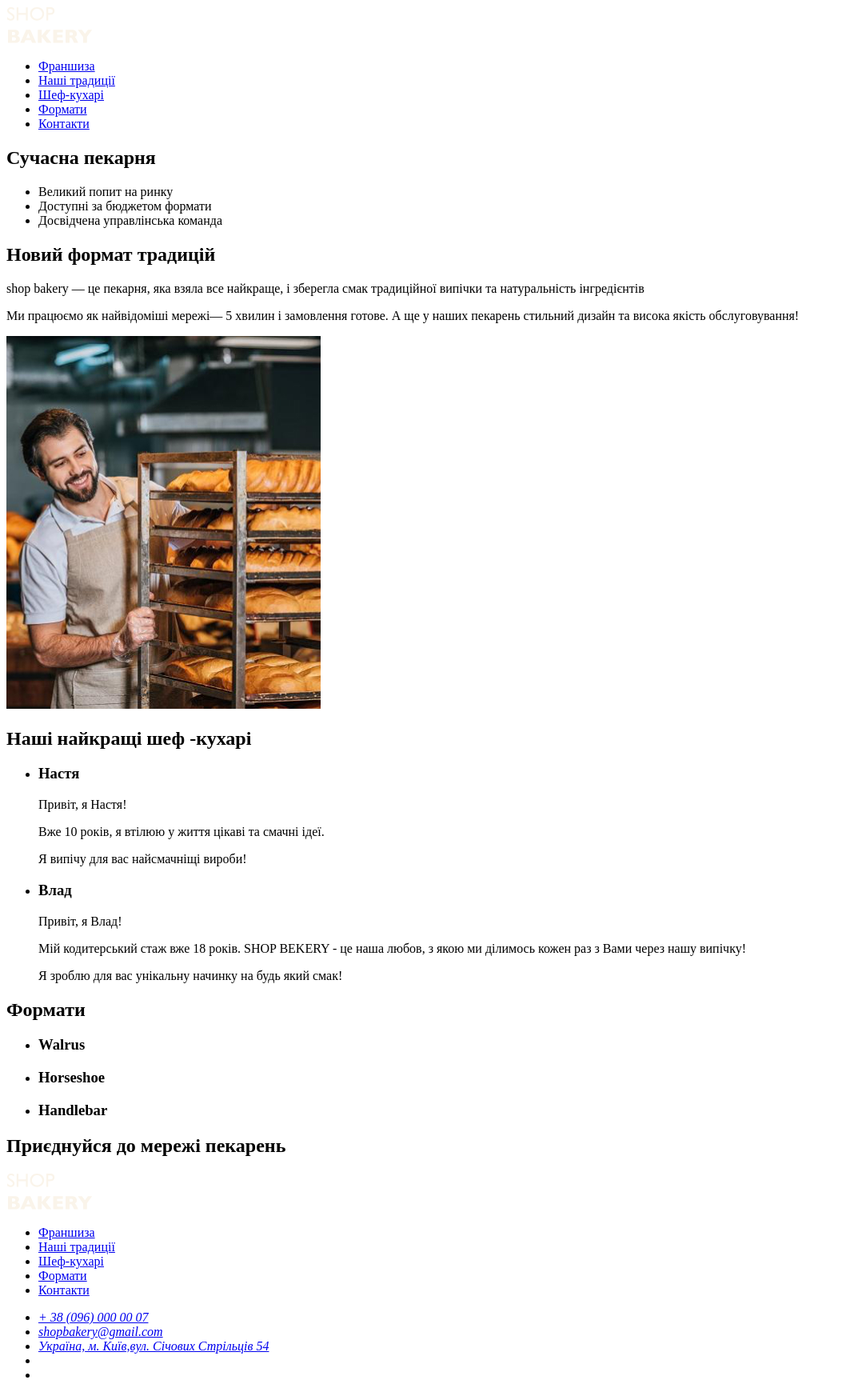
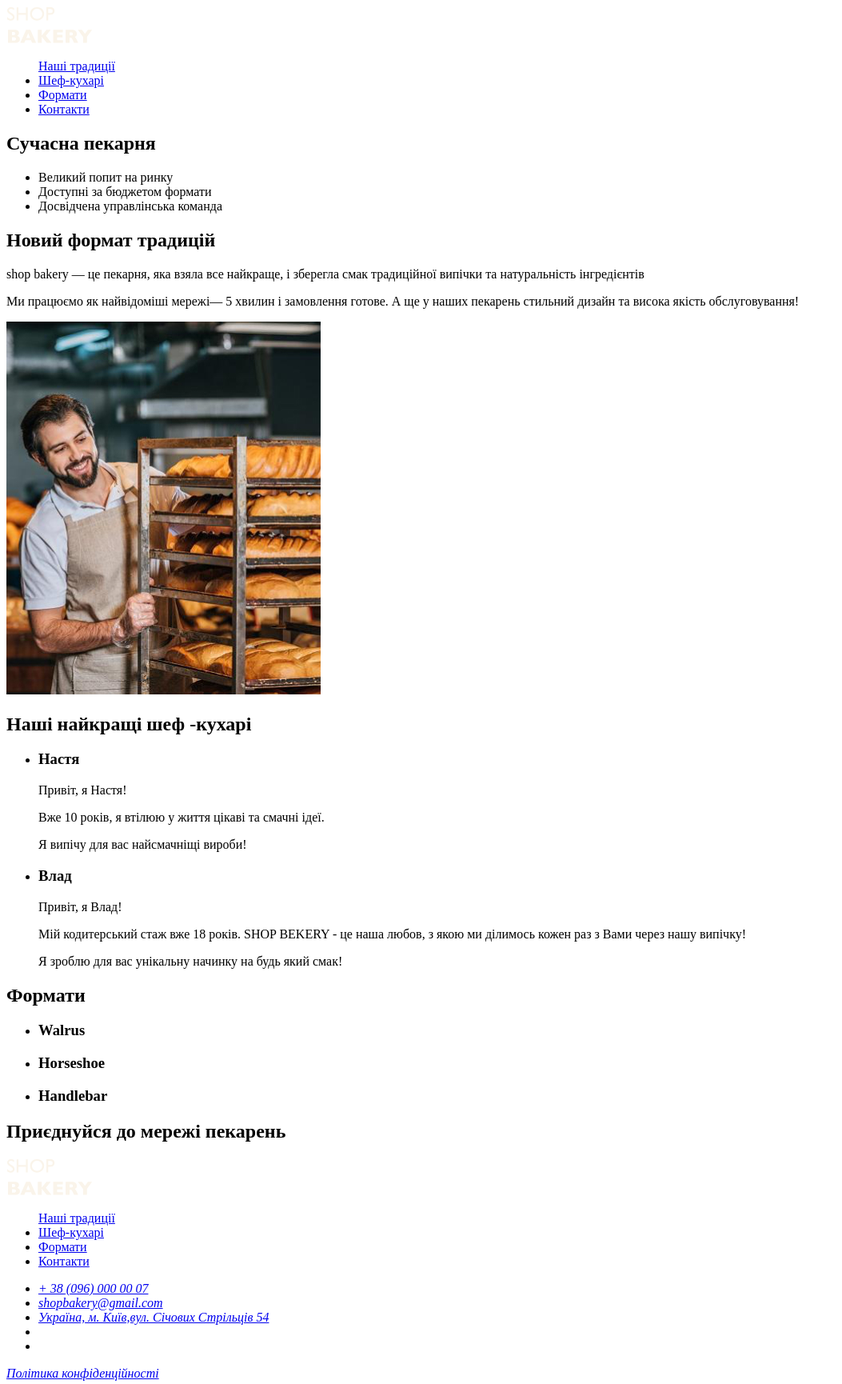
Before and after one commit to EugeneNovych/genius_bakery, a plain HTML site: page index.html in a window 1280 px wide. Shown: the top 1730 px of the page at 80% size, without its empty margins (0-1053 px from the left). Drawn offline with Linux system fonts and the light colour scheme.

Commit message:
Add files via upload

```diff
--- a/index.html
+++ b/index.html
@@ -15,9 +15,6 @@
                 <img src="./images/logo.svg" alt="Логотип сучасної пекарні">
             </a>
             <ul>
-                <li>
-                    <a href="#">Франшиза</a></li>
-                <li>
                     <a href="#">Наші традиції</a></li>
                 <li>
                     <a href="#">Шеф-кухарі</a></li>
@@ -107,9 +104,6 @@
         </a>
         <nav>
             <ul>
-                <li>
-                    <a href="#">Франшиза</a></li>
-                <li>
                     <a href="#">Наші традиції</a></li>
                 <li>
                     <a href="#">Шеф-кухарі</a></li>
```
